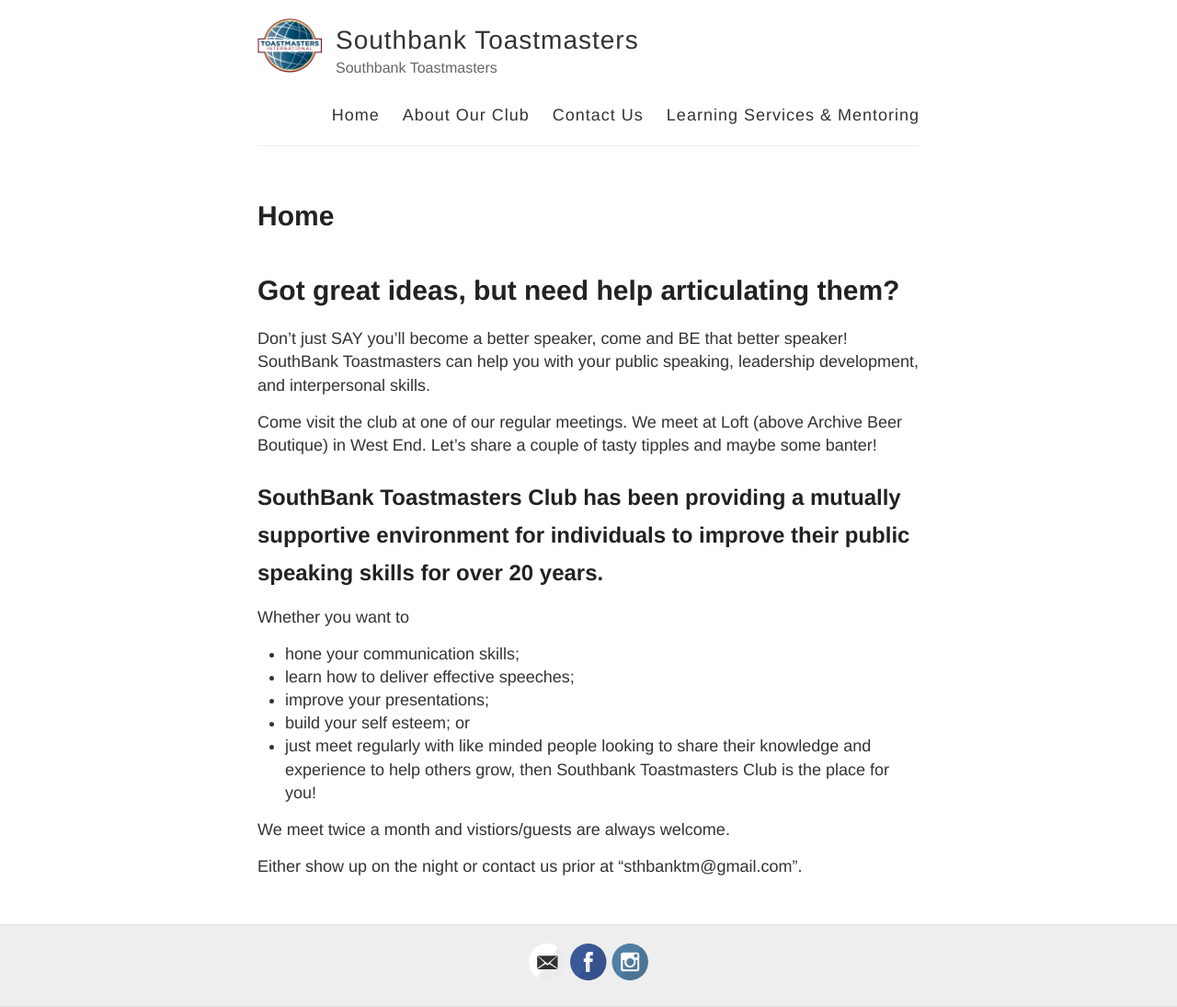
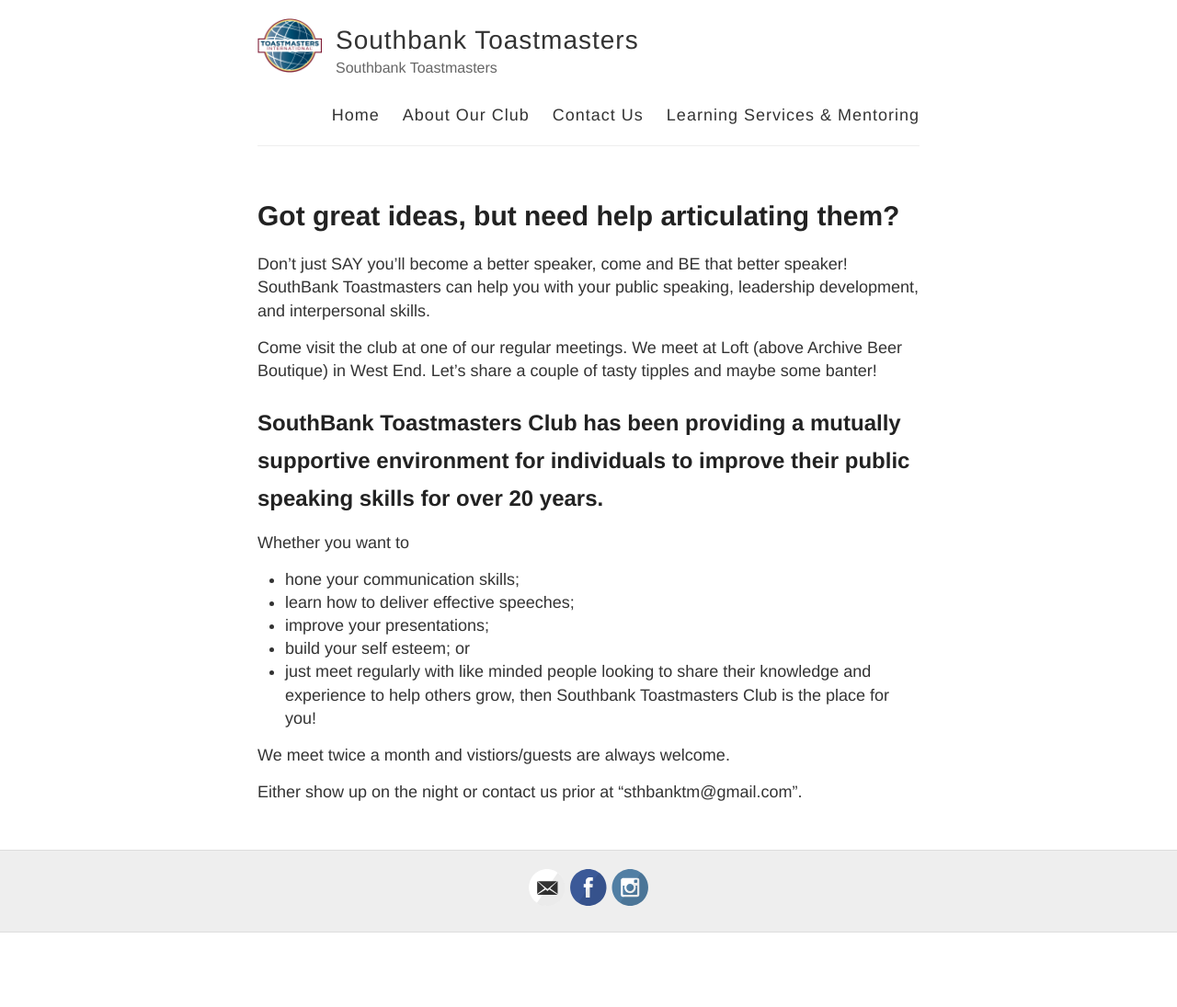
Before and after one commit to colbyprior/southbanktoastmasters, a Jekyll site: the page built from index.md, in a window 1280 px wide. Shown: the whole page at 92% size. Built offline with Jekyll 4.4.1, drawn with Linux system fonts in a browser that asks for light colours; after the commit the page ends 1014 px from its top, so only the background shows below that.

Commit message:
Update index.md

```diff
--- a/index.md
+++ b/index.md
@@ -1,10 +1,9 @@
 ---
 layout: page
-title: Home
+title: Got great ideas, but need help articulating them?
 order: 1
 ---
 
-# Got great ideas, but need help articulating them?
 Don’t just SAY you’ll become a better speaker, come and BE that better speaker! SouthBank Toastmasters can help you with your public speaking, leadership development, and interpersonal skills.
 
 Come visit the club at one of our regular meetings. We meet at Loft (above Archive Beer Boutique) in West End. Let’s share a couple of tasty tipples and maybe some banter!
```
